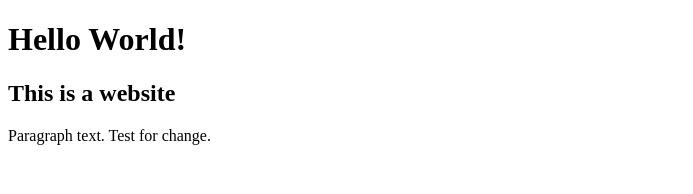
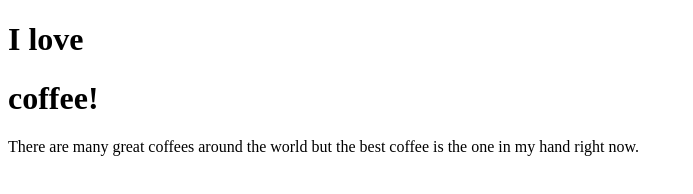
Before and after one commit to Anskey/coffee-website, a plain HTML site: page index.html in a window 1280 px wide. Shown: the whole page, without its empty margins (0-693 px from the left). Drawn offline with Linux system fonts and the light colour scheme.

Commit message:
Created style.css

```diff
--- a/index.html
+++ b/index.html
@@ -1,14 +1,19 @@
 <!DOCTYPE html>
 <html>
 
-<head>
-    <title>Coffee Website</title>
-</head>
+    <head>
+        <title>Coffee Website</title>
+    </head>
 
-<body>
-    <h1>Hello World!</h1>
-    <h2>This is a website</h2>
-    <p>Paragraph text. Test for change.</p>
-</body>
+    <body>
+        <div>
+            <div>
+                <h1>I love</h1>
+                <h1>coffee!</h1>
+            </div>
+            <p>There are many great coffees around the world but the best coffee is the one in my hand right now.</p>
+        </div>
+
+    </body>
 
 </html>
```
Also changed, not shown: style.css (added).
